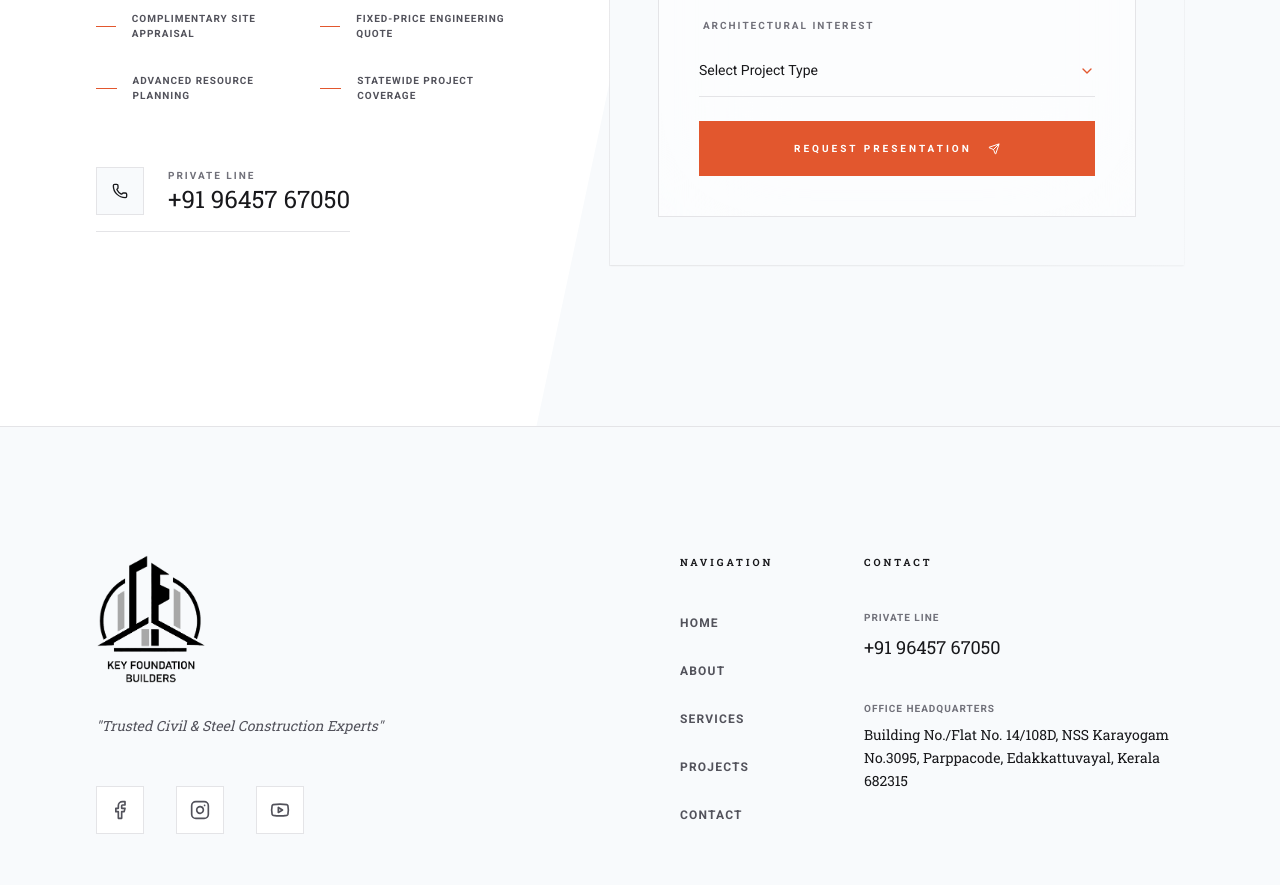
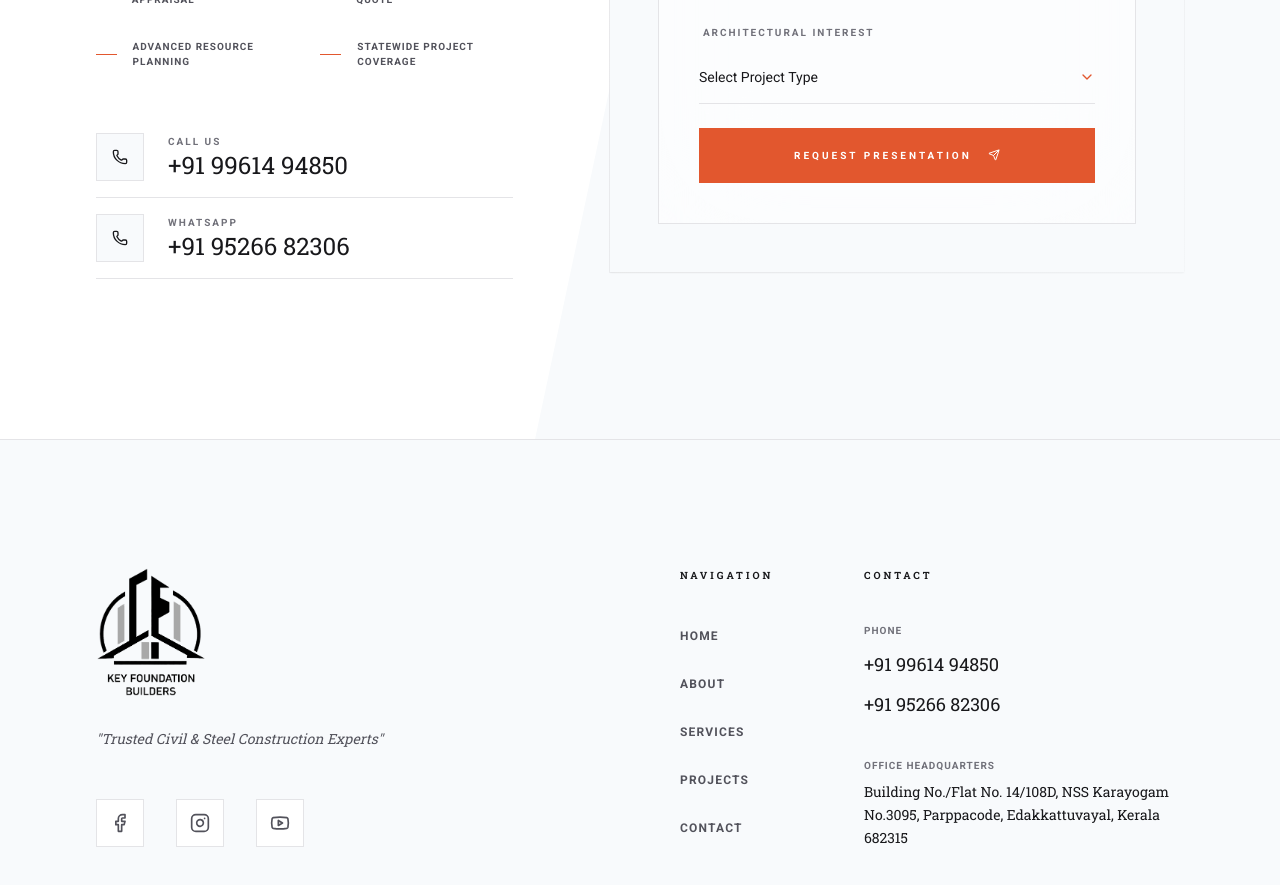
Before and after one commit to Gopikrishnan1096/Key-Foundation-Builders, a Next.js app: page / in a window 1280 px wide. Shown: the part 8060-8945 px from the top of the page. Built offline with nearby package versions, Linux system fonts and the light colour scheme.

Commit message:
feat: implement site configuration, contact page, and layout components including footer and CTA sections

```diff
--- a/src/app/contact/page.tsx
+++ b/src/app/contact/page.tsx
@@ -39,10 +39,16 @@ export default function ContactPage() {
                 <Phone className="h-5 w-5" />
               </div>
               <div className="flex flex-col">
-                <span className="text-[10px] text-zinc-500 font-bold uppercase tracking-[0.2em] mb-2">Private Line</span>
+                <span className="text-[10px] text-zinc-500 font-bold uppercase tracking-[0.2em] mb-2">Call Us</span>
                 <a href={`tel:${site.phoneRaw}`} className="text-zinc-900 font-serif text-xl hover:text-primary transition-colors">
                   {site.phone}
                 </a>
+                <a href={`tel:${site.phone2Raw}`} className="text-zinc-900 font-serif text-xl hover:text-primary transition-colors mt-1">
+                  {site.phone2}
+                </a>
+                <span className="text-[10px] text-green-600 font-bold uppercase tracking-widest mt-2">
+                  ✓ WhatsApp: {site.phone2}
+                </span>
               </div>
             </div>
             <div className="flex flex-col gap-6">
--- a/src/components/home/HomeCta.tsx
+++ b/src/components/home/HomeCta.tsx
@@ -41,7 +41,7 @@ export function HomeCta() {
               ))}
             </div>
 
-            <div className="mt-16">
+            <div className="mt-16 flex flex-col gap-4">
               <a
                 href={`tel:${site.phoneRaw}`}
                 className="group inline-flex items-center gap-6 text-zinc-900 hover:text-primary transition-all pb-4 border-b border-zinc-200"
@@ -50,8 +50,20 @@ export function HomeCta() {
                   <Phone className="h-4 w-4" aria-hidden />
                 </div>
                 <div className="flex flex-col">
-                  <span className="text-[10px] font-bold uppercase tracking-[0.2em] text-zinc-500">Private Line</span>
+                  <span className="text-[10px] font-bold uppercase tracking-[0.2em] text-zinc-500">Call Us</span>
                   <span className="text-2xl font-serif">{site.phone}</span>
+                </div>
+              </a>
+              <a
+                href={`tel:${site.phone2Raw}`}
+                className="group inline-flex items-center gap-6 text-zinc-900 hover:text-primary transition-all pb-4 border-b border-zinc-200"
+              >
+                <div className="flex h-12 w-12 items-center justify-center bg-slate-50 border border-zinc-200 group-hover:bg-primary group-hover:text-white transition-all">
+                  <Phone className="h-4 w-4" aria-hidden />
+                </div>
+                <div className="flex flex-col">
+                  <span className="text-[10px] font-bold uppercase tracking-[0.2em] text-zinc-500">WhatsApp</span>
+                  <span className="text-2xl font-serif">{site.phone2}</span>
                 </div>
               </a>
             </div>
--- a/src/components/layout/Footer.tsx
+++ b/src/components/layout/Footer.tsx
@@ -65,13 +65,14 @@ export function Footer() {
             <div className="md:col-span-2">
               <h4 className="text-zinc-900 font-bold uppercase tracking-[0.3em] text-[10px] mb-10">Contact</h4>
               <div className="space-y-10">
-                <div className="flex gap-6">
-                  <div className="flex flex-col">
-                    <span className="text-[10px] text-zinc-500 font-bold uppercase tracking-widest mb-2">Private Line</span>
-                    <a href={`tel:${site.phoneRaw}`} className="text-zinc-900 text-lg font-serif hover:text-primary transition-colors">
-                      {site.phone}
-                    </a>
-                  </div>
+                <div className="flex flex-col gap-3">
+                  <span className="text-[10px] text-zinc-500 font-bold uppercase tracking-widest">Phone</span>
+                  <a href={`tel:${site.phoneRaw}`} className="text-zinc-900 text-lg font-serif hover:text-primary transition-colors">
+                    {site.phone}
+                  </a>
+                  <a href={`tel:${site.phone2Raw}`} className="text-zinc-900 text-lg font-serif hover:text-primary transition-colors">
+                    {site.phone2}
+                  </a>
                 </div>
                 <div className="flex gap-6">
                   <div className="flex flex-col">
--- a/src/components/layout/MobileStickyBar.tsx
+++ b/src/components/layout/MobileStickyBar.tsx
@@ -12,13 +12,23 @@ export function MobileStickyBar() {
   return (
     <div className="fixed inset-x-0 bottom-0 z-40 border-t border-slate-200 bg-white/95 pb-[env(safe-area-inset-bottom)] shadow-[0_-4px_20px_rgba(15,23,42,0.08)] md:hidden">
       <div className="mx-auto flex max-w-lg items-stretch justify-between gap-1 px-2 py-2">
+        {/* Call number 1 */}
         <a
           href={`tel:${site.phoneRaw}`}
           className="flex flex-1 flex-col items-center justify-center gap-0.5 rounded-lg py-2 text-primary transition hover:bg-slate-50"
         >
           <Phone className="h-5 w-5 text-accent" aria-hidden />
-          <span className="text-xs font-semibold">Call</span>
+          <span className="text-[10px] font-semibold leading-tight">{site.phone}</span>
         </a>
+        {/* Call number 2 */}
+        <a
+          href={`tel:${site.phone2Raw}`}
+          className="flex flex-1 flex-col items-center justify-center gap-0.5 rounded-lg py-2 text-primary transition hover:bg-slate-50"
+        >
+          <Phone className="h-5 w-5 text-primary" aria-hidden />
+          <span className="text-[10px] font-semibold leading-tight">{site.phone2}</span>
+        </a>
+        {/* WhatsApp */}
         <a
           href={wa}
           target="_blank"
@@ -26,14 +36,15 @@ export function MobileStickyBar() {
           className="flex flex-1 flex-col items-center justify-center gap-0.5 rounded-lg py-2 text-primary transition hover:bg-slate-50"
         >
           <MessageCircle className="h-5 w-5 text-green-600" aria-hidden />
-          <span className="text-xs font-semibold">WhatsApp</span>
+          <span className="text-[10px] font-semibold leading-tight">WhatsApp</span>
         </a>
+        {/* Get Quote */}
         <Link
           href="/contact"
           className="flex flex-1 flex-col items-center justify-center gap-0.5 rounded-lg py-2 text-primary transition hover:bg-slate-50"
         >
           <FileText className="h-5 w-5 text-accent" aria-hidden />
-          <span className="text-xs font-semibold">Get Quote</span>
+          <span className="text-[10px] font-semibold leading-tight">Get Quote</span>
         </Link>
       </div>
     </div>
--- a/src/lib/site.ts
+++ b/src/lib/site.ts
@@ -3,10 +3,12 @@ export const site = {
   tagline: "Trusted Civil & Steel Construction Experts",
   siteUrl: "https://www.keyfoundation.in",
   founded: 1995,
-  phone: "+91 96457 67050",
-  phoneRaw: "919645767050",
-  whatsapp: "+91 96457 67050",
-  whatsappRaw: "919645767050",
+  phone: "+91 99614 94850",
+  phoneRaw: "919961494850",
+  phone2: "+91 95266 82306",
+  phone2Raw: "919526682306",
+  whatsapp: "+91 95266 82306",
+  whatsappRaw: "919526682306",
   email: "hello@keyfoundation.in",
   address: {
     line1: "Building No./Flat No. 14/108D, NSS Karayogam No.3095, Parppacode",
```
